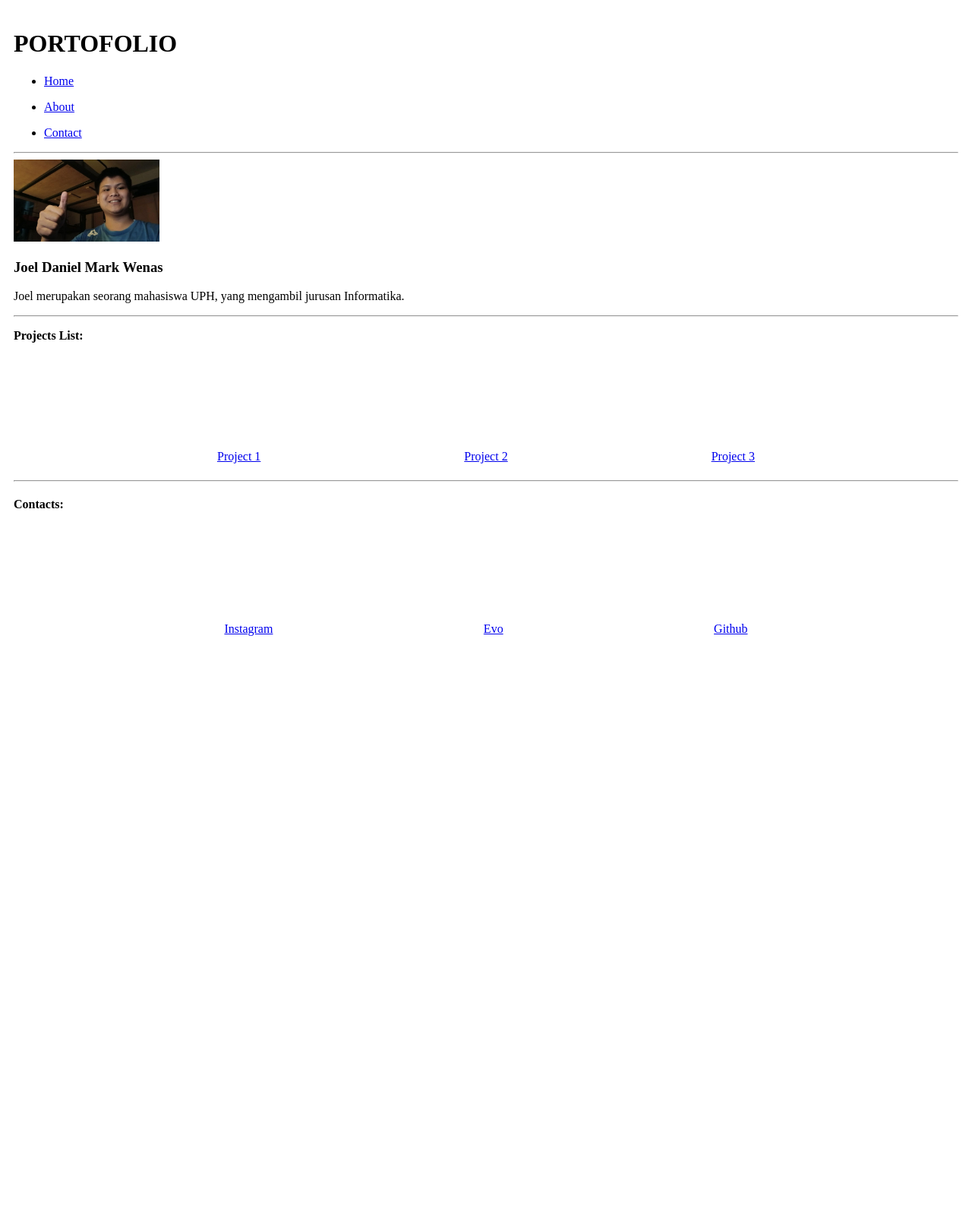
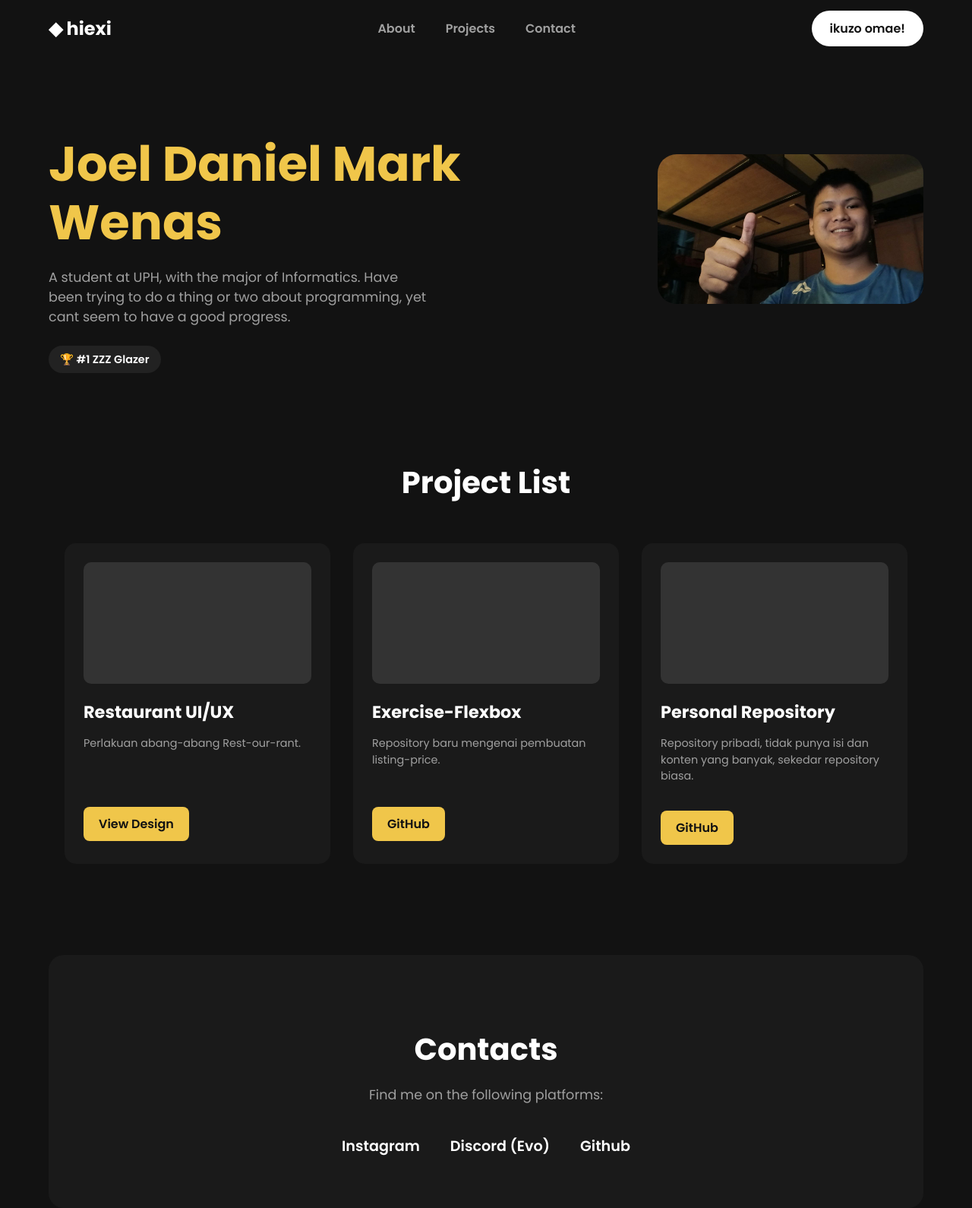
Before and after one commit to hiexizyy/joxsijowel, a plain HTML site: page index.html in a window 1280 px wide. Shown: the whole page at 76% size. Before the commit the page ends 869 px from the top, so only its background shows below. Drawn offline with Linux system fonts and the light colour scheme.

Commit message:
Kind of a update ig

```diff
--- a/index.html
+++ b/index.html
@@ -3,57 +3,79 @@
 <head>
     <meta charset="UTF-8">
     <meta name="viewport" content="width=device-width, initial-scale=1.0">
-    <title>Joel's Portofolio</title>
+    <link rel="stylesheet" href="style.css" />
+    <link rel="preconnect" href="https://fonts.googleapis.com">
+    <link rel="preconnect" href="https://fonts.gstatic.com" crossorigin>
+    <link href="https://fonts.googleapis.com/css2?family=Poppins:wght@400;600;700&display=swap" rel="stylesheet">
+    <title>Joel's Portfolio</title>
+</head>
+<body>
 
-    <!--style--> <style></style>
+    <header>
+        <div class="logo">
+            <a href="#">◆ hiexi</a>
+        </div>
+        <nav>
+            <ul>
+                <li><a href="#about">About</a></li>
+                <li><a href="#projects">Projects</a></li>
+                <li><a href="#contact">Contact</a></li>
+            </ul>
+        </nav>
+        <div class="contact-button">
+            <a href="#contact">ikuzo omae!</a>
+        </div>
+    </header>
 
-</head>
-<body style="padding: 10px;"s>
-    <h1>PORTOFOLIO</h1>
-    <ul>
-        <li>
-            <a href="#Home">Home</a>
-        </li>
-    </ul>
-    <ul>
-        <li>
-            <a href="#About">About</a>
-        </li>
-    </ul>
-    <ul>
-        <li>
-        <a href="#Contact">Contact</a></li>
-        </li>
-    </ul>
+    <main>
+        <section class="hero" id="about">
+            <div class="hero-text">
+                <h1><span class="highlight">Joel Daniel Mark Wenas</span></h1>
+                <p>A student at UPH, with the major of Informatics. Have been trying to do a thing or two about programming, yet cant seem to have a good progress.</p>
+                <div class="awards">
+                    <span>🏆 #1 ZZZ Glazer</span>
+                </div>
+            </div>
+            <div class="hero-image">
+                <img src="img/mygweh.png" alt="A picture of Joel Daniel">
+            </div>
+        </section>
 
-    </p>
-    <hr>
-    <img src="img/mygweh.png" alt="Jox aja" style="width: 12rem;height: auto;">
-    <h3>Joel Daniel Mark Wenas</h3>
-    <dl>
-            <dt>Joel merupakan seorang mahasiswa UPH, yang mengambil jurusan Informatika.</dt>
-        </dl>
+        <section id="projects" class="projects-section">
+            <h2>Project List</h2>
+            <div class="projects-container">
+                <div class="project-card">
+                    <div class="project-image-placeholder"></div>
+                    <h3>Restaurant UI/UX</h3>
+                    <p>Perlakuan abang-abang Rest-our-rant.</p>
+                    <a href="https://www.figma.com/proto/ujDaobrdV2Ehk6uMpjmWvG/Res-trun-rant---The-Rise-of-Cakaliardo--de-Flambe?node-id=3-3&starting-point-node-id=3%3A3&t=evJ4paV08ILXjwzd-1" target="_blank">View Design</a>
+                </div>
+                <div class="project-card">
+                    <div class="project-image-placeholder"></div>
+                    <h3>Exercise-Flexbox</h3>
+                    <p>Repository baru mengenai pembuatan listing-price.</p>
+                    <a href="https://github.com/hiexizyy/exercise-flexbox" target="_blank">GitHub</a>
+                </div>
+                <div class="project-card">
+                    <div class="project-image-placeholder"></div>
+                    <h3>Personal Repository</h3>
+                    <p>Repository pribadi, tidak punya isi dan konten yang banyak, sekedar repository biasa.</p>
+                    <a href="https://github.com/hiexizyy/joxsijowel" target="_blank">GitHub</a>
+                </div>
+            </div>
+        </section>
 
-   <!-- end of heading and paragraph-->
-    <!--hyperlink-->
-    <hr>
-    <p><strong>Projects List: </strong></p>
-        <div style="display: flex; flex-direction: row; justify-content:space-evenly; height: 2rem; padding-top: 10%;">
-        <span><a href="https://www.figma.com/proto/ujDaobrdV2Ehk6uMpjmWvG/Res-trun-rant---The-Rise-of-Cakaliardo--de-Flambe?node-id=3-3&starting-point-node-id=3%3A3&t=evJ4paV08ILXjwzd-1" target="_blank">Project 1</a></span>
-        <span><a href="https://github.com/hiexizyy/exercise-flexbox" target="_blank">Project 2</a></span>
-        <span><a href="https://github.com/hiexizyy/joxsijowel" target="_blank">Project 3</a></span>
-    </div>
-    <hr>
+        <section id="contact" class="contact-section">
+            <h2>Contacts</h2>
+            <p>Find me on the following platforms:</p>
+            <div class="social-links">
+                <a href="https://www.instagram.com/joelldmw" target="_blank">Instagram</a>
+                <a href="https://discord.gg/2MrQXGMN" target="_blank">Discord (Evo)</a>
+                <a href="https://github.com/hiexizyy" target="_blank">Github</a>
+            </div>
+        </section>
 
-    <h4>Contacts: </h4>
-     <div style="display: flex; flex-direction: row; justify-content:space-evenly; height: 2rem; padding-top: 10%;">
-        <span><a href="https://www.instagram.com/joelldmw">Instagram</a></span>
-        <span><a href="https://discord.gg/2MrQXGMN">Evo</a></span>
-        <span><a href="https://github.com/hiexizyy/joxsijowel">Github</a></span>
-    </div>
+    </main>
 
-
-<!--script-->
-    <script></script>
-    </body>
-    </html>
+</body>
+</html>
--- /dev/null
+++ b/style.css
@@ -0,0 +1,223 @@
+body {
+    background-color: #121212;
+    color: #ffffff;
+    font-family: 'Poppins', sans-serif;
+    margin: 0;
+    padding: 0 5%;
+}
+
+header {
+    display: flex;
+    justify-content: space-between;
+    align-items: center;
+    padding: 20px 0;
+}
+
+.logo a {
+    color: #ffffff;
+    text-decoration: none;
+    font-size: 1.5rem;
+    font-weight: 700;
+}
+
+nav ul {
+    list-style: none;
+    display: flex;
+    gap: 40px;
+    margin: 0;
+}
+
+nav a {
+    color: #a0a0a0;
+    text-decoration: none;
+    font-weight: 600;
+    transition: color 0.3s;
+}
+
+nav a:hover {
+    color: #ffffff;
+}
+
+.contact-button a {
+    background-color: #ffffff;
+    color: #121212;
+    padding: 12px 24px;
+    border-radius: 50px;
+    text-decoration: none;
+    font-weight: 600;
+    transition: background-color 0.3s;
+}
+
+.contact-button a:hover {
+    background-color: #f0c64a;
+}
+
+
+main {
+    margin-top: 50px;
+}
+
+.hero {
+    display: flex;
+    align-items: center;
+    justify-content: space-between;
+    gap: 40px;
+}
+
+.hero-text {
+    max-width: 60%;
+}
+
+.hero-text h1 {
+    font-size: 4rem;
+    font-weight: 700;
+    line-height: 1.2;
+    margin-bottom: 20px;
+}
+
+.hero-text .highlight {
+    color: #f0c64a;
+}
+
+.hero-text p {
+    font-size: 1.1rem;
+    color: #a0a0a0;
+    max-width: 500px;
+    margin-bottom: 30px;
+}
+
+.awards span {
+    background-color: #222222;
+    padding: 8px 15px;
+    border-radius: 20px;
+    margin-right: 10px;
+    font-size: 0.9rem;
+    font-weight: 600;
+}
+
+.hero-image img {
+    width: 350px;
+    height: auto;
+    border-radius: 25px;
+    object-fit: cover;
+}
+
+
+.projects-section {
+    margin-top: 120px;
+    text-align: center;
+}
+
+.projects-section h2 {
+    font-size: 2.5rem;
+    margin-bottom: 50px;
+}
+
+.projects-container {
+    display: flex;
+    justify-content: center;
+    gap: 30px;
+}
+
+.project-card {
+    background-color: #1a1a1a;
+    border-radius: 15px;
+    padding: 25px;
+    width: 300px;
+    text-align: left;
+}
+
+.project-image-placeholder {
+    background-color: #333;
+    height: 160px;
+    border-radius: 10px;
+    margin-bottom: 20px;
+}
+
+.project-card h3 {
+    font-size: 1.4rem;
+    margin: 0 0 10px 0;
+}
+
+.project-card p {
+    color: #a0a0a0;
+    font-size: 0.9rem;
+    line-height: 1.5;
+    min-height: 60px;
+}
+
+.project-card a {
+    display: inline-block;
+    margin-top: 20px;
+    color: #121212;
+    background-color: #f0c64a;
+    padding: 10px 20px;
+    border-radius: 8px;
+    text-decoration: none;
+    font-weight: 600;
+}
+
+.contact-section {
+    margin-top: 120px;
+    padding: 60px 0;
+    text-align: center;
+    background-color: #1a1a1a;
+    border-radius: 20px;
+}
+
+.contact-section h2 {
+    font-size: 2.5rem;
+    margin-bottom: 15px;
+}
+
+.contact-section p {
+    color: #a0a0a0;
+    font-size: 1.1rem;
+    margin-bottom: 40px;
+}
+.social-links {
+    display: flex;
+    justify-content: center;
+    gap: 40px;
+}
+
+.social-links a {
+    color: #ffffff;
+    text-decoration: none;
+    font-size: 1.2rem;
+    font-weight: 600;
+    padding-bottom: 5px;
+    border-bottom: 2px solid transparent;
+    transition: color 0.3s, border-bottom-color 0.3s;
+}
+
+.social-links a:hover {
+    color: #f0c64a;
+    border-bottom-color: #f0c64a;
+}
+
+
+@media (max-width: 1024px) {
+    .hero {
+        flex-direction: column;
+        text-align: center;
+    }
+
+    .hero-text {
+        max-width: 100%;
+        margin-bottom: 40px;
+    }
+
+    .hero-text p {
+        margin-left: auto;
+        margin-right: auto;
+    }
+
+    .projects-container {
+        flex-direction: column;
+        align-items: center;
+    }
+
+
+
+}
```
